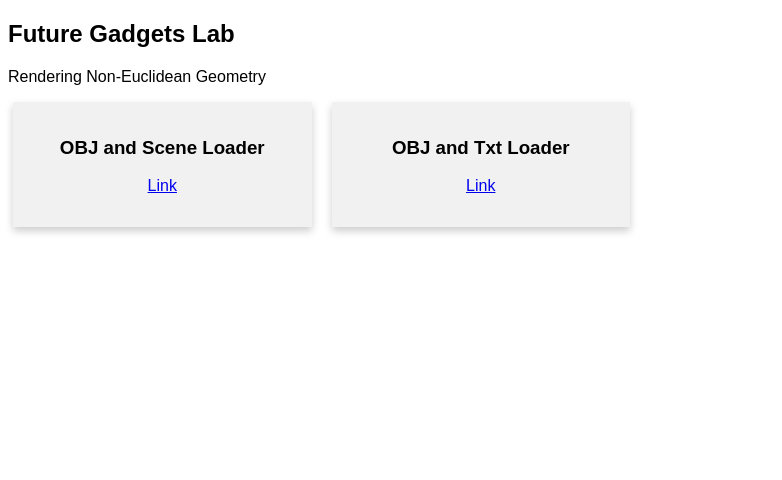
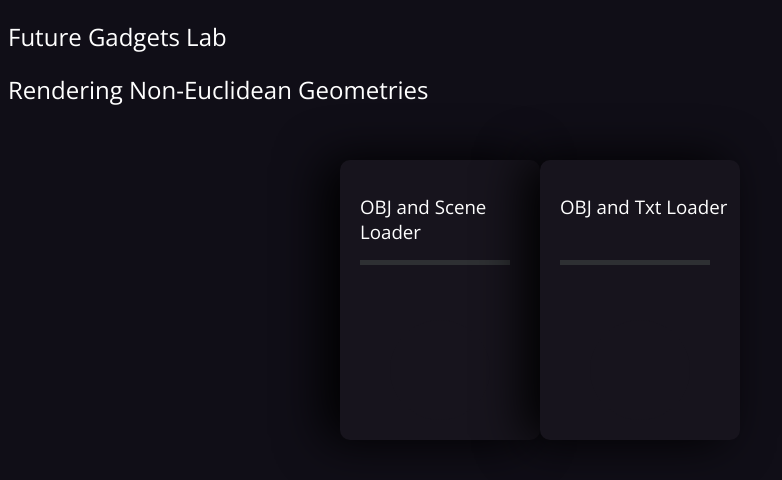
Before and after one commit to Rayyan98/HypObjLoader, a plain HTML site: page index.html in a window 1280 px wide. Shown: the whole page, without its empty margins (0-782 px from the left). Drawn offline with nearby package versions, Linux system fonts and the light colour scheme.

Commit message:
Add files via upload

```diff
--- a/index.html
+++ b/index.html
@@ -1,70 +1,162 @@
 <!DOCTYPE html>
 <html>
 <head>
+
+<link href="https://fonts.googleapis.com/css?family=Open+Sans:300i,400" rel="stylesheet">
+
 <meta name="viewport" content="width=device-width, initial-scale=1">
 <style>
-* {
-  box-sizing: border-box;
+body {
+  background-color: #100e17;
+  font-family: 'Open Sans', sans-serif;
 }
 
-body {
-  font-family: Arial, Helvetica, sans-serif;
+.container {
+  position: absolute;
+  height: 300px;
+  width: 600px;
+  top: 60px;
+  left: calc(50% - 300px);
+  display: flex;
 }
 
-/* Float four columns side by side */
-.column {
-  float: left;
-  width: 25%;
-  padding: 0 10px;
+.card {
+  display: flex;
+  height: 280px;
+  width: 200px;
+  background-color: #17141d;
+  border-radius: 10px;
+  box-shadow: -1rem 0 3rem #000;
+/*   margin-left: -50px; */
+  transition: 0.4s ease-out;
+  position: relative;
+  top: 100px;
+  left: 0px;
 }
 
-/* Remove extra left and right margins, due to padding */
-.row {margin: 0 -5px;}
-
-/* Clear floats after the columns */
-.row:after {
-  content: "";
-  display: table;
-  clear: both;
+.card:not(:first-child) {
+    margin-left: -50px;
 }
 
-/* Responsive columns */
-@media screen and (max-width: 600px) {
-  .column {
-    width: 100%;
-    display: block;
-    margin-bottom: 20px;
-  }
+.card:hover {
+  transform: translateY(-20px);
+  transition: 0.4s ease-out;
 }
 
-/* Style the counter cards */
-.card {
-  box-shadow: 0 4px 8px 0 rgba(0, 0, 0, 0.2);
-  padding: 16px;
-  text-align: center;
-  background-color: #f1f1f1;
+.card:hover ~ .card {
+  position: relative;
+  left: 50px;
+  transition: 0.4s ease-out;
+}
+
+.title {
+  color: white;
+  font-weight: 300;
+  position: absolute;
+  left: 20px;
+  top: 15px;
+}
+
+.title2 {
+  color: white;
+  font-weight: 300;
+  left: 20px;
+  top: 15px;
+}
+
+.bar {
+  position: absolute;
+  top: 100px;
+  left: 20px;
+  height: 5px;
+  width: 150px;
+}
+
+.emptybar {
+  background-color: #2e3033;
+  width: 100%;
+  height: 100%;
+}
+
+.filledbar {
+  position: absolute;
+  top: 0px;
+  z-index: 3;
+  width: 0px;
+  height: 100%;
+  background: rgb(0,154,217);
+  background: linear-gradient(90deg, rgba(0,154,217,1) 0%, rgba(217,147,0,1) 65%, rgba(255,186,0,1) 100%);
+  transition: 0.6s ease-out;
+}
+
+.card:hover .filledbar {
+  width: 120px;
+  transition: 0.4s ease-out;
+}
+
+.circle {
+  position: absolute;
+  top: 150px;
+  left: calc(50% - 60px);
+}
+
+.stroke {
+  stroke: white;
+  stroke-dasharray: 360;
+  stroke-dashoffset: 360;
+  transition: 0.6s ease-out;
+}
+
+svg {
+  fill: #17141d;
+  stroke-width: 2px;
+}
+
+.card:hover .stroke {
+  stroke-dashoffset: 100;
+  transition: 0.6s ease-out;
 }
 </style>
 </head>
+
+<h2 class="title2">Future Gadgets Lab</h2>
+<h2 class="title2">Rendering Non-Euclidean Geometries</h2>
+
 <body>
+<div class="container">
 
-<h2>Future Gadgets Lab</h2>
-<p>Rendering Non-Euclidean Geometry</p>
-
-<div class="row">
-  <div class="column">
-    <div class="card">
-      <h3>OBJ and Scene Loader</h3>
-      <p><a href="OBJ_loader_scene_webpage ready.html">Link</a></p>
+  <a href="OBJ_loader_scene_webpage ready.html">
+  <div class="card">
+    <h3 class="title">OBJ and Scene Loader</h3>
+    <div class="bar">
+      <div class="emptybar"></div>
+      <div class="filledbar"></div>
+    </div>
+    <div class="circle">
+      <svg version="1.1" xmlns="http://www.w3.org/2000/svg">
+      <circle class="stroke" cx="60" cy="60" r="50"/>
+    </svg>
     </div>
   </div>
+  </a>
 
-  <div class="column">
-    <div class="card">
-      <h3>OBJ and Txt Loader</h3>
-      <p><a href="Texture Loader 3.html">Link</a></p>
+  <a href="Texture Loader 3.html">
+  <div class="card">
+    <h3 class="title">OBJ and Txt Loader</h3>
+    <div class="bar">
+      <div class="emptybar"></div>
+      <div class="filledbar"></div>
+    </div>
+    <div class="circle">
+      <svg version="1.1" xmlns="http://www.w3.org/2000/svg">
+      <circle class="stroke" cx="60" cy="60" r="50"/>
+    </svg>
     </div>
   </div>
+  </a>
 
+</div>
 </body>
+
+
 </html>
```
Also changed, not shown: OBJ_loader_scene_webpage ready.html (+6 -0 lines), Texture Loader 3.html (+6 -0 lines).
